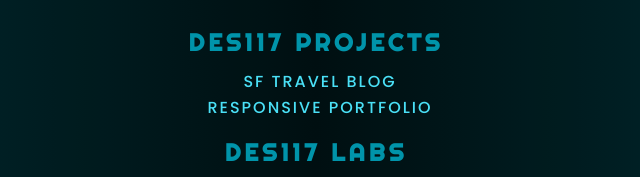
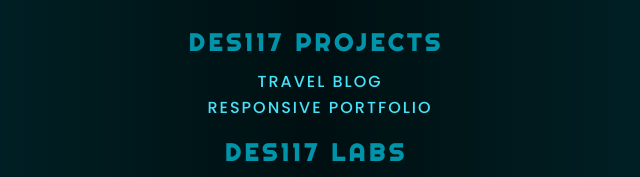
Before and after one commit to nwmn/DES117-FTP-backup, a plain HTML site: page index.html in a window 1280 px wide. Shown: the part 301-478 px from the top of the page, 324-964 px from the left. Drawn offline with Linux system fonts and the light colour scheme.

Commit message:
travel blog

```diff
--- a/index.html
+++ b/index.html
@@ -19,7 +19,7 @@
             <h2> DES117 Projects </h2>
             <section>
                 <ul>
-                    <li> <a class="nav" href="newman-jake-blog/index.html">SF Travel Blog</a> </li>
+                    <li> <a class="nav" href="newman-jake-blog/index.html">Travel Blog</a> </li>
                     <li> <a class="nav" href="final/splash.html">Responsive Portfolio</a> </li>
                 </ul>
             </section>
```
